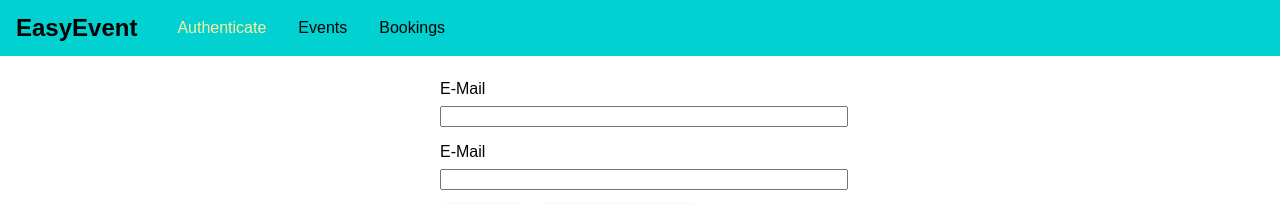
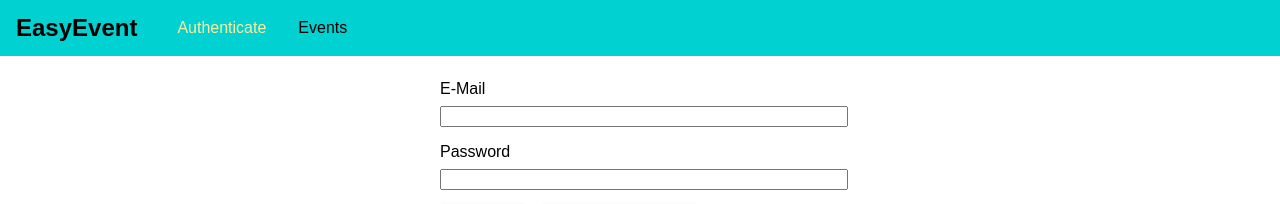
Before and after one commit to edshav/graphql-react-event-booking, a React (Create React App) app in the folder frontend/: page /auth in a window 1280 px wide. Shown: the top 204 px of the page. Built offline with nearby package versions, Linux system fonts and the light colour scheme.

Commit message:
no.14 using the token

```diff
--- a/frontend/src/App.js
+++ b/frontend/src/App.js
@@ -1,4 +1,4 @@
-import React from 'react';
+import React, { useState } from 'react';
 import './App.css';
 import { BrowserRouter, Route, Redirect, Switch } from 'react-router-dom';
 
@@ -6,21 +6,35 @@ import AuthPage from './pages/Auth';
 import EventsPage from './pages/Events';
 import BookingsPage from './pages/Bookings';
 import MainNavigation from './components/Navigation/MainNavigation';
+import AuthContext from './contexts/auth-context';
 
 function App() {
+  const [auth, setAuth] = useState({ token: null, userId: null });
+  const login = (token, userId, tokenExpiration) => {
+    setAuth({ token, userId });
+  };
+
+  const logout = () => {
+    setAuth({ token: null, userId: null });
+  };
+
   return (
     <BrowserRouter>
-      <React.Fragment>
+      <AuthContext.Provider
+        value={{ token: auth.token, userId: auth.userId, login, logout }}
+      >
         <MainNavigation />
         <main className="main-content">
           <Switch>
-            <Redirect from="/" to="/auth" exact />
-            <Route path="/auth" component={AuthPage} />
+            {!auth.token && <Redirect from="/" to="/auth" exact />}
+            {auth.token && <Redirect from="/" to="/events" exact />}
+            {auth.token && <Redirect from="/auth" to="/events" exact />}
+            {!auth.token && <Route path="/auth" component={AuthPage} />}
             <Route path="/events" component={EventsPage} />
-            <Route path="/bookings" component={BookingsPage} />
+            {auth.token && <Route path="/bookings" component={BookingsPage} />}
           </Switch>
         </main>
-      </React.Fragment>
+      </AuthContext.Provider>
     </BrowserRouter>
   );
 }
--- a/frontend/src/components/Navigation/MainNavigation.js
+++ b/frontend/src/components/Navigation/MainNavigation.js
@@ -1,9 +1,12 @@
-import React from 'react';
+import React, { useContext } from 'react';
 import { NavLink } from 'react-router-dom';
 
 import './MainNavigation.css';
+import AuthContext from '../../contexts/auth-context';
 
 const MainNavigation = () => {
+  const context = useContext(AuthContext);
+  console.log()
   return (
     <header className="main-navigation">
       <div className="main-navigation__logo">
@@ -11,15 +14,19 @@ const MainNavigation = () => {
       </div>
       <nav className="main-navigation__items">
         <ul>
+          {!context.token && (
             <li>
               <NavLink to="/auth">Authenticate</NavLink>
             </li>
+          )}
           <li>
             <NavLink to="/events">Events</NavLink>
           </li>
+          {context.token && (
             <li>
               <NavLink to="/bookings">Bookings</NavLink>
             </li>
+          )}
         </ul>
       </nav>
     </header>
--- /dev/null
+++ b/frontend/src/contexts/auth-context.js
@@ -0,0 +1,8 @@
+import React from 'react';
+
+export default React.createContext({
+  tokem: null,
+  userId: null,
+  login: () => {},
+  logout: () => {},
+});
--- a/frontend/src/pages/Auth.js
+++ b/frontend/src/pages/Auth.js
@@ -1,10 +1,12 @@
-import React, { useState } from 'react';
+import React, { useState, useContext } from 'react';
 
 import './Auth.css';
+import AuthContext from '../contexts/auth-context';
 
 const Auth = () => {
   const [inputs, setInputs] = useState({ email: '', password: '' });
   const [isLogin, setIsLogin] = useState(true);
+  const context = useContext(AuthContext);
 
   const switchMode = () => {
     setIsLogin((prevState) => !prevState);
@@ -51,8 +53,16 @@ const Auth = () => {
         }
         return res.json();
       })
-      .then((data) => {
-        console.log(data);
+      .then((resData) => {
+        console.log(resData);
+        if (resData.data.login.token) {
+          console.log(context.login);
+          context.login(
+            resData.data.login.token,
+            resData.data.login.userId,
+            resData.data.login.tokenExpiration
+          );
+        }
       })
       .catch((error) => {
         console.log(error);
@@ -81,7 +91,7 @@ const Auth = () => {
         />
       </div>
       <div className="form-control">
-        <label htmlFor="password">E-Mail</label>
+        <label htmlFor="password">Password</label>
         <input
           type="password"
           name="password"
```
Also changed, not shown: 1 other file (tests, documents, lock files or other folders). Lines whose indentation alone changed are shown as unchanged.
